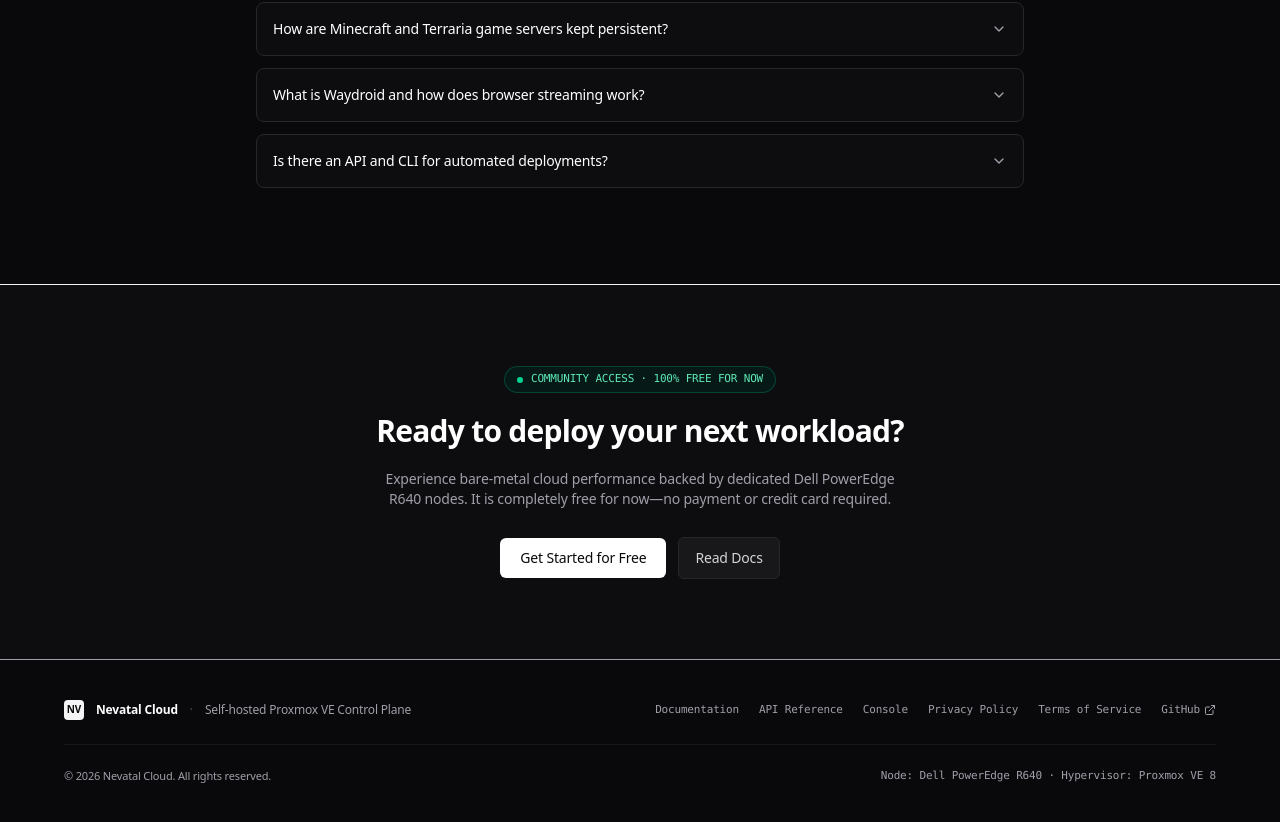
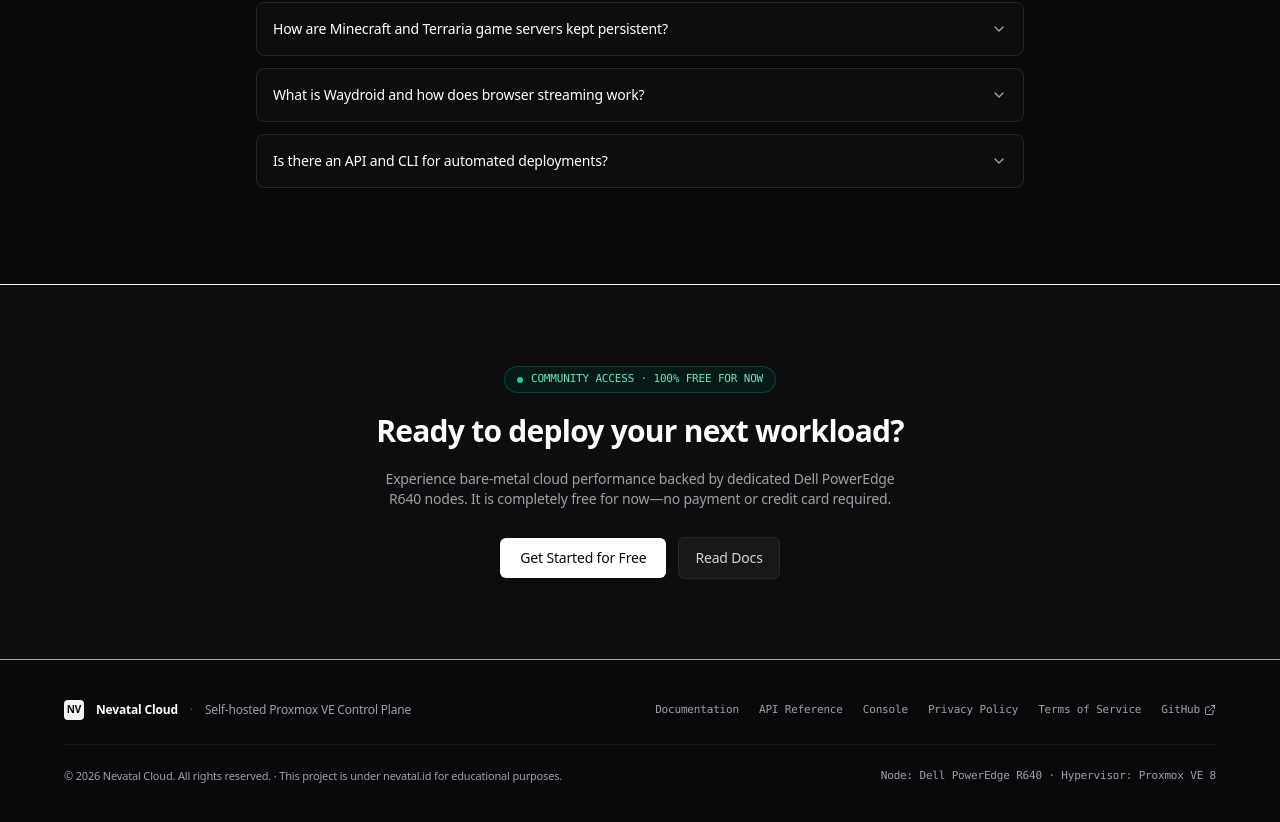
Before and after one commit to thirza258/nevatal-cloud, a React (Vite) app in the folder frontend/: page / in a window 1280 px wide. Shown: the part 2986-3808 px from the top of the page. Built offline with nearby package versions, Linux system fonts and the light colour scheme.

Commit message:
feat(footer): add educational purpose disclaimer under nevatal.id

```diff
--- a/frontend/src/pages/LandingPage.tsx
+++ b/frontend/src/pages/LandingPage.tsx
@@ -728,7 +728,7 @@ export const LandingPage: React.FC<LandingPageProps> = ({ onNavigate }) => {
         </div>
 
         <div className="max-w-6xl mx-auto mt-6 pt-6 border-t border-zinc-900 flex flex-col sm:flex-row items-center justify-between text-[11px] text-zinc-400 gap-3">
-          <div>&copy; {new Date().getFullYear()} Nevatal Cloud. All rights reserved.</div>
+          <div>&copy; {new Date().getFullYear()} Nevatal Cloud. All rights reserved. · This project is under nevatal.id for educational purposes.</div>
           <div className="font-mono">Node: Dell PowerEdge R640 · Hypervisor: Proxmox VE 8</div>
         </div>
       </footer>
--- a/frontend/src/pages/LegalPage.tsx
+++ b/frontend/src/pages/LegalPage.tsx
@@ -188,8 +188,9 @@ export const LegalPage: React.FC<LegalPageProps> = ({ onNavigate, initialTab = '
         )}
       </main>
 
-      <footer className="border-t border-zinc-850 bg-zinc-950 py-6 text-center text-xs text-zinc-500">
+      <footer className="border-t border-zinc-850 bg-zinc-950 py-6 text-center text-xs text-zinc-500 space-y-1">
         <p>Nevatal Cloud · Self-Hosted Cloud Platform · Legal &amp; Policies</p>
+        <p>This project is under nevatal.id for educational purposes.</p>
       </footer>
     </div>
   );
```
